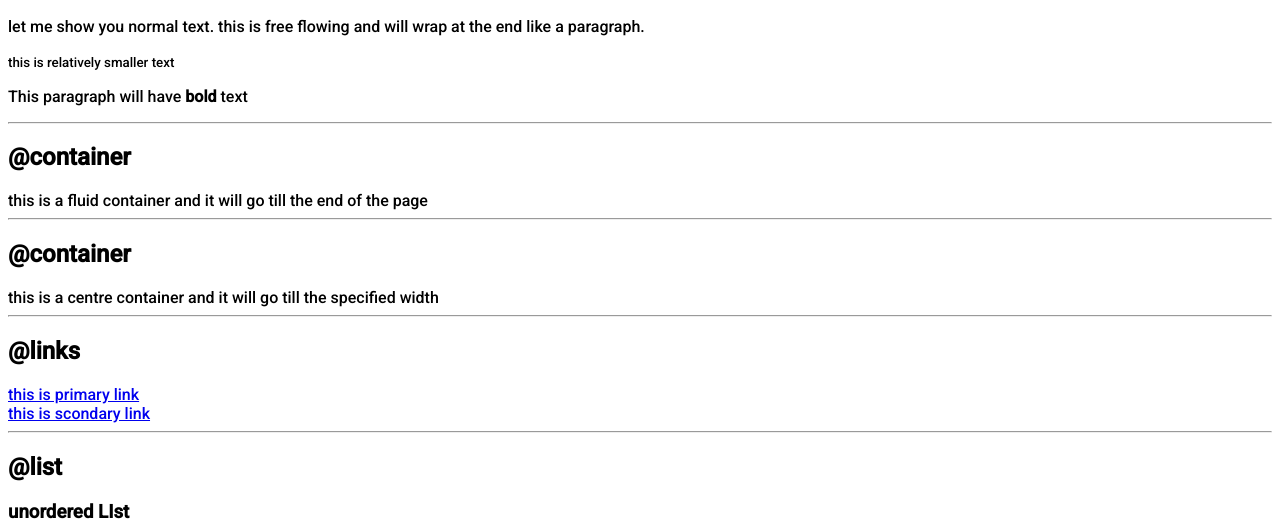
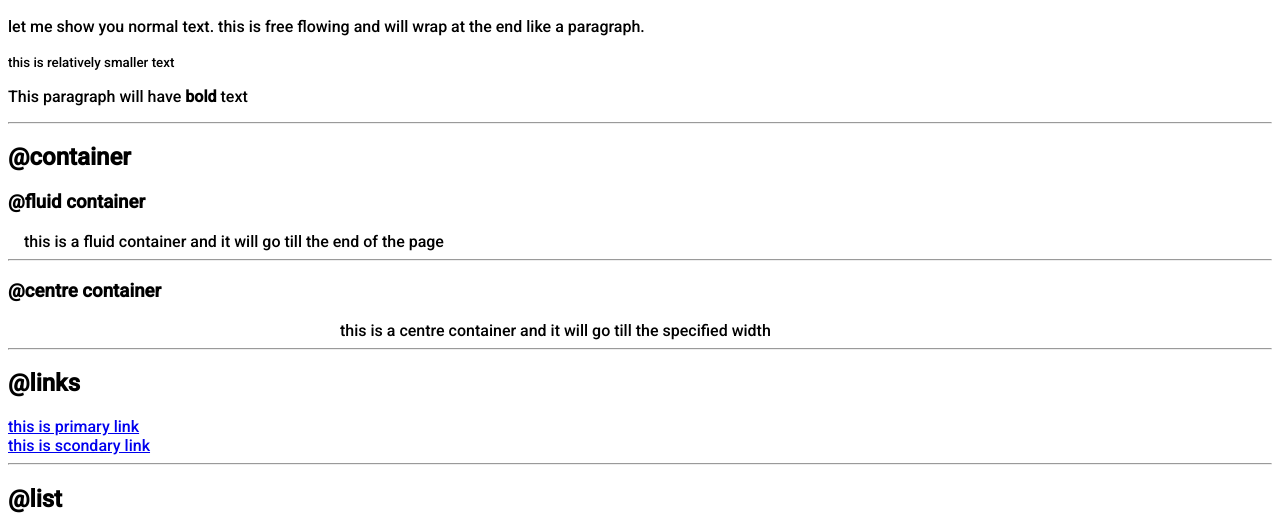
Before and after one commit to nikhilnikam619/Nikihl_Nikam_portfolio, a plain HTML site: page index.html in a window 1280 px wide. Shown: the part 278-800 px from the top of the page. Drawn offline with Linux system fonts and the light colour scheme.

Commit message:
container

```diff
--- a/index.html
+++ b/index.html
@@ -26,10 +26,12 @@
     <hr>
 
     <h2>@container</h2>
-    <div>this is a fluid container and it will go till the end of the page </div>
+    <h3>@fluid container</h3>
+    <div class="container">this is a fluid container and it will go till the end of the page </div>
     <hr>
-    <h2>@container</h2>
-    <div>this is a centre container and it will go till the specified width </div>
+    <h3>@centre container</h3>
+    <div class=" conatiner container-centre">this is a centre container and it will go till the specified width
+    </div>
     <hr>
     <h2>@links</h2>
     <a href="/">this is primary link</a><br>
--- a/style.css
+++ b/style.css
@@ -4,3 +4,14 @@
 body {
     font-family: 'Roboto', sans-serif;
 }
+
+.container {
+    padding-left: 1rem;
+    padding-right: 1rem;
+}
+
+.container-centre {
+    max-width: 600px;
+    margin: auto;
+
+}
```
